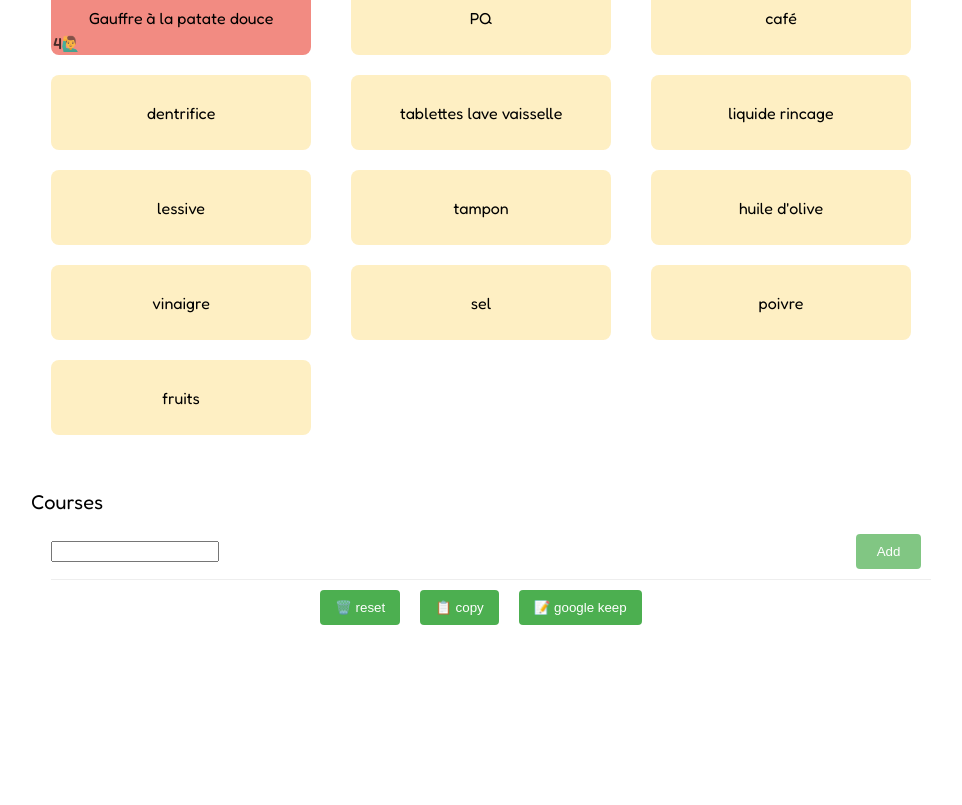
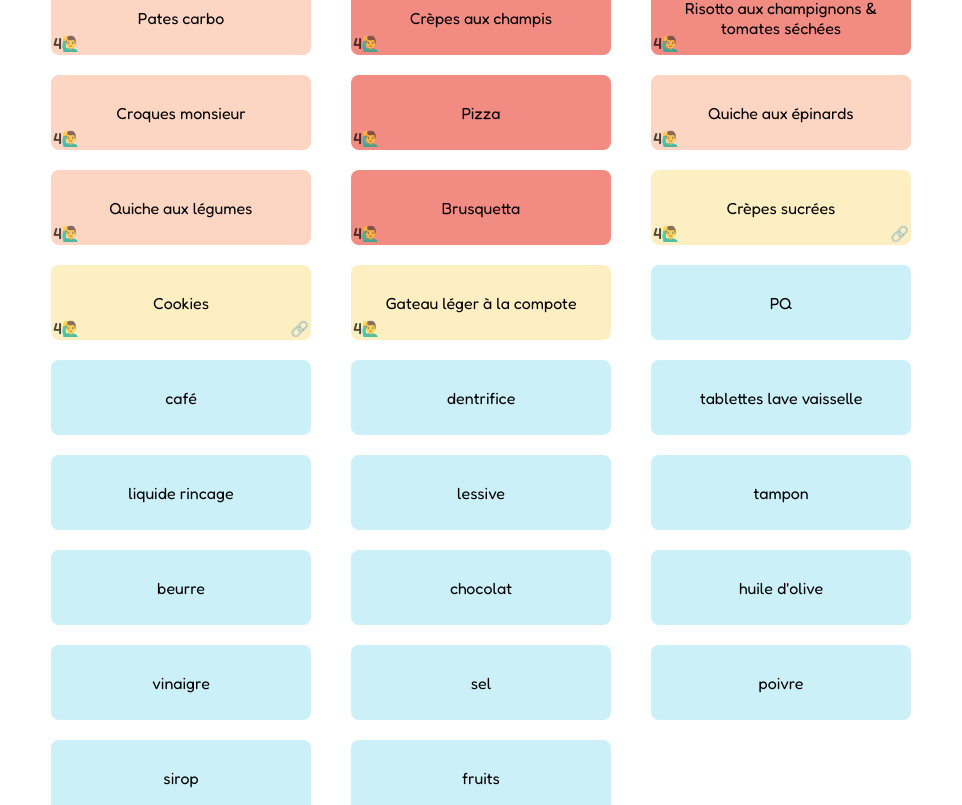
Before and after one commit to beuted/koors, a React (Create React App) app: page / in a window 1280 px wide. Shown: the part 655-1460 px from the top of the page, without its empty margins (159-1121 px from the left). Before the commit the page ends 1285 px from the top, so only its background shows below. Built offline with nearby package versions, Linux system fonts and the light colour scheme.

Commit message:
Pourquoi tu lis mes messages de commits en fait ?

```diff
--- a/src/App.css
+++ b/src/App.css
@@ -84,7 +84,16 @@
 }
 
 .singleItem {
+  background-color: #cbf0f8;
+}
+
+.dessert {
   background-color: #feefc3;
+}
+
+
+.flemme {
+  background-color: #fdd5c3;
 }
 
 .recette-title {
--- a/src/App.js
+++ b/src/App.js
@@ -32,7 +32,7 @@ function App() {
       localStorage.setItem('koors-items', JSON.stringify(items));
     }
     var itemKeys = Object.keys(items);
-    itemKeys.sort((i1, i2) => categoryMap[i1] < categoryMap[i2] ? 1 : -1)
+    itemKeys.sort((i1, i2) => categoryMap[i1] < categoryMap[i2] ? 1 : -1);
     setOrderedItems(itemKeys)
   }, [items])
 
@@ -49,7 +49,8 @@ function App() {
 
     let recette = recettes.find(x => x.name === recetteName);
 
-    setItemsToValide(Object.keys(recette.ingredients).filter(x => ingredientsToValidate.includes(x)));
+    if (!recette.singleItem) // If this is a single item recette don't validate
+      setItemsToValide(Object.keys(recette.ingredients).filter(x => ingredientsToValidate.includes(x)));
 
     for (var item of Object.entries(recette.ingredients)) {
       if (!newItems[item[0]])
@@ -172,7 +173,7 @@ function App() {
           Recettes
         </div>
         <div className="recettes">
-          {recettes.map((recette, i) => <div key={i} className={"recette" + (recette.singleItem ? " singleItem" : "")} onClick={() => addItems(recette.name)}>
+          {recettes.map((recette, i) => <div key={i} className={"recette" + (recette.singleItem ? " singleItem" : "") + (recette.type == 'dessert' ? " dessert" : "") + (recette.type == 'flemme' ? " flemme" : "")} onClick={() => addItems(recette.name)}>
             <div className="recette-title">{recette.name}</div>
             <div className="recette-nb-personnes">{recette.personnes ? recette.personnes + "🙋‍♂️" : ""}</div>
             <div className="recette-link">{recette.link ? (<a href={recette.link} target="_blank" onClick={(event) => event.stopPropagation()}>🔗</a>) : null}</div>
--- a/src/Recettes.js
+++ b/src/Recettes.js
@@ -5,6 +5,7 @@ let recettes = [{
     "pâte feuilletée": 1,
     "pignons de pain": 1
   },
+  type: "flemme",
   link: "https://dekajoo.notion.site/Tarte-tatin-tomates-44bca60e13474c1ca08789eef22ac632"
 },
 {
@@ -16,7 +17,7 @@ let recettes = [{
     "curcuma": 1,
     "pois chiche 300g": 2,
     "lait de coco gras 400ml": 1,
-    "bouillons cube": 1,
+    "bouillon cube": 1,
     "épinards frais": 1,
     "pot yaourt skir": 1,
     "tomate": 2,
@@ -58,6 +59,7 @@ let recettes = [{
     "gorgonzola 100g": 1,
     "noix 70g": 1
   },
+  type: "flemme",
   link: "https://owiowifouettemoi.com/2019/05/21/farniente-pasta/",
   personnes: 2
 },
@@ -67,7 +69,7 @@ let recettes = [{
     "farine 100g": 3,
     "oeuf": 3,
     "cottage cheese 250g": 1,
-    "beurre 10g": 3
+    "beurre": 1
   },
   link: "https://dekajoo.notion.site/Pierogi-54ec793bc45846808bf84f1e5968573d",
   personnes: 4
@@ -82,7 +84,7 @@ let recettes = [{
     "pois chiche 300g": 1,
     "épices chili": 1,
     "cumin": 1,
-    "bouillons cube": 1,
+    "bouillon cube": 1,
     "concassé tomate 50cl": 2,
     "chips tortillas": 1
   },
@@ -95,7 +97,7 @@ let recettes = [{
     "lasagne": 1,
     "épinard surgelé 500g": 2,
     "cottage cheese 250g": 2,
-    "lait 1l": 1
+    "lait": 1
   },
   personnes: 4
 },
@@ -151,7 +153,8 @@ let recettes = [{
     "féta": 1,
     "pomme": 1,
     "choux rouge": 1
-  }
+  },
+  type: "flemme",
 },
 {
   name: "Couscous végé",
@@ -168,24 +171,12 @@ let recettes = [{
     "concentré de tomate": 1,
     "paprika": 1,
     "ras-el-hanout": 1,
-    "bouillons cube": 1,
+    "bouillon cube": 1,
     "harissa": 1,
     "amandes": 1,
     "coriandre": 1
   },
   personnes: 6
-},
-{
-  name: "Gateau léger à la compote",
-  ingredients: {
-    "compote de pomme 350g": 1,
-    "huile de coco": 1,
-    "oeuf": 2,
-    "sucre": 1,
-    "farine d'épeautre": 1,
-    "levure": 1
-  },
-  personnes: 4
 },
 {
   name: "Rouleaux de printemps",
@@ -209,9 +200,153 @@ let recettes = [{
     "patate douce": 1,
     "oeuf": 3,
     "farine 100g": 2,
-    "lait 1l": 1,
+    "lait": 1,
     "fromage rapé": 1
   },
+  personnes: 4
+},
+{
+  name: "Pates carbo",
+  ingredients: {
+    "allumettes de bacon": 1,
+    "oeuf": 2,
+    "crème fraiche": 1,
+    "pates longues 250g": 1
+  },
+  type: "flemme",
+  personnes: 4
+},
+{
+  name: "Crèpes aux champis",
+  ingredients: {
+    "galette": 4,
+    "champignon": 1,
+    "oignon": 1,
+    "crème fraiche": 1,
+    "fromage rapé": 1,
+    "oeuf": 4,
+    "salade": 1
+  },
+  personnes: 4
+},
+{
+  name: "Risotto aux champignons & tomates séchées",
+  ingredients: {
+    "champignon": 1,
+    "oignon": 1,
+    "tomate séchée": 1,
+    "riz à risotto": 1,
+    "bouillon cube": 1,
+    "parmesan": 1,
+    "salade": 1
+  },
+  personnes: 4
+},
+{
+  name: "Croques monsieur",
+  ingredients: {
+    "pain de mis": 1,
+    "jambon": 1,
+    "crème fraiche": 1,
+    "fromage rapé": 1,
+    "salade": 1
+  },
+  type: "flemme",
+  personnes: 4
+},
+{
+  name: "Pizza",
+  ingredients: {
+    "champignon": 1,
+    "oignon": 1,
+    "chorizo": 1,
+    "mozzarella": 1,
+    "concassé tomate 50cl": 1,
+    "origan": 1,
+    "salade": 1,
+    "coeur d'artichaut": 1,
+    "farine 100g": 1,
+    "levure": 1,
+  },
+  personnes: 4
+},
+{
+  name: "Quiche aux épinards",
+  ingredients: {
+    "épinard surgelé 500g": 1,
+    "crème fraiche": 1,
+    "pate feuilleté": 1,
+    "oeuf": 3,
+    "lait": 1,
+    "féta": 1,
+  },
+  type: "flemme",
+  personnes: 4
+},
+{
+  name: "Quiche aux légumes",
+  ingredients: {
+    "légume du soleil surgelé": 1,
+    "crème fraiche": 1,
+    "pate feuilleté": 1,
+    "oeuf": 3,
+    "lait": 1,
+    "féta": 1,
+  },
+  type: "flemme",
+  personnes: 4
+},
+{
+  name: "Brusquetta",
+  ingredients: {
+
+  },
+  personnes: 4
+},
+{
+  name: "Crèpes sucrées",
+  ingredients: {
+    "farine 100g": 3,
+    "oeuf": 4,
+    "lait": 1,
+    "beurre": 1,
+    "rhum": 1,
+    "sucre": 1,
+    "nutella": 1,
+    "citron": 1
+  },
+  link: "https://cuisine.journaldesfemmes.fr/recette/333415-recette-de-crepes-la-meilleure-recette-rapide",
+  personnes: 4,
+  type: "dessert"
+},
+{
+  name: "Cookies",
+  ingredients: {
+    "beurre": 1,
+    "sucre brun": 1,
+    "sucre": 1,
+    "oeuf": 1,
+    "sucre vanillé": 1,
+    "farine 100g": 2,
+    "levure": 1,
+    "chocolat cuisine": 1,
+    "amandes": 1,
+  },
+  link: "https://dekajoo.notion.site/Cookies-54fdd89445744a8abfb396c825be235a",
+  personnes: 4,
+  type: "dessert"
+},
+{
+  name: "Gateau léger à la compote",
+  ingredients: {
+    "compote de pomme 350g": 1,
+    "huile de coco": 1,
+    "oeuf": 2,
+    "sucre": 1,
+    "farine d'épeautre": 1,
+    "levure": 1
+  },
+  type: "dessert",
   personnes: 4
 },
 {
@@ -264,6 +399,20 @@ let recettes = [{
   }
 },
 {
+  name: "beurre",
+  singleItem: true,
+  ingredients: {
+    "beurre": 1,
+  }
+},
+{
+  name: "chocolat",
+  singleItem: true,
+  ingredients: {
+    "beurre": 1,
+  }
+},
+{
   name: "huile d'olive",
   singleItem: true,
   ingredients: {
@@ -292,6 +441,13 @@ let recettes = [{
   }
 },
 {
+  name: "sirop",
+  singleItem: true,
+  ingredients: {
+    "sirop": 1,
+  }
+},
+{
   name: "fruits",
   singleItem: true,
   ingredients: {
@@ -309,15 +465,17 @@ export let categories = {
   "surgelés": "🧊",
   "apéro": "🍷",
   "ingredient-cuisine": "👨‍🍳",
-  "cuisine-du-monde": "🍜"
+  "cuisine-du-monde": "🍜",
+  "000-none": "❓"
 }
 
 export let ingredientsToValidate = [
   "curcuma",
   "cumin",
-  "bouillons cube",
+  "bouillon cube",
   "noix de muscade",
   "épice chili",
+  "origan",
   "ail",
   "oignon",
   "oeuf",
@@ -325,10 +483,13 @@ export let ingredientsToValidate = [
   "farine d'épeautre",
   "levure",
   "fromage rapé",
-  "lait 1l",
+  "lait",
+  "parmesan",
   "curry",
   "huile de coco",
   "sucre",
+  "sucre brun",
+  "sucre vanillé",
   "paprika",
   "ras-el-hanout",
   "harissa",
@@ -336,7 +497,10 @@ export let ingredientsToValidate = [
   "sauce soja",
   "galette de riz",
   "semoule 200g",
-  "pomme de terre"
+  "pomme de terre",
+  "beurre",
+  "rhum",
+  "nutella",
 ]
 
 export let categoryMap = {
@@ -358,6 +522,7 @@ export let categoryMap = {
   "courge butternut": "fruits-et-légumes",
   "piment vert": "fruits-et-légumes",
   "citron vert": "fruits-et-légumes",
+  "citron": "fruits-et-légumes",
   "pomme": "fruits-et-légumes",
   "choux rouge": "fruits-et-légumes",
   "choux": "fruits-et-légumes",
@@ -366,12 +531,13 @@ export let categoryMap = {
   "avocat": "fruits-et-légumes",
   "menthe": "fruits-et-légumes",
   "pomme de terre": "fruits-et-légumes",
+  "champignon": "fruits-et-légumes",
 
   // épices
   "curcuma": "épices",
   "curry": "épices",
   "cumin": "épices",
-  "bouillons cube": "épices",
+  "bouillon cube": "épices",
   "noix de muscade": "épices",
   "sel": "épices",
   "poivre": "épices",
@@ -379,16 +545,20 @@ export let categoryMap = {
   "paprika": "épices",
   "ras-el-hanout": "épices",
   "harissa": "épices",
+  "origan": "épices",
+  "épices chili": "épices",
 
   // laitages
   "pot yaourt skir": "laitages",
   "féta": "laitages",
+  "mozzarella": "laitages",
   "cottage cheese 250g": "laitages",
   "gorgonzola 100g": "laitages",
-  "beurre 10g": "laitages",
+  "beurre": "laitages",
   "oeuf": "laitages",
-  "lait 1l": "laitages",
   "fromage rapé": "laitages",
+  "parmesan": "laitages",
+  "crème fraiche": "laitages",
 
   // Conserves
   "pois chiche 300g": "conserves",
@@ -402,12 +572,16 @@ export let categoryMap = {
   "semoule 200g": "sauce-feculent",
   "lentille": "sauce-feculent",
   "pates courtes 250g": "sauce-feculent",
+  "pates longues 250g": "sauce-feculent",
   "conchiglionis 300g": "sauce-feculent",
   "lasagne": "sauce-feculent",
   "huile d'olive": "sauce-feculent",
   "vinaigre": "sauce-feculent",
   "cornichons": "sauce-feculent",
   "ketchup": "sauce-feculent",
+  "riz à risotto": "sauce-feculent",
+  "tomate séchée": "sauce-feculent",
+  "coeur d'artichaut": "sauce-feculent",
 
   // hygiène produit ménager
   "PQ": "hygiène",
@@ -419,20 +593,28 @@ export let categoryMap = {
 
   // Surgelés
   "épinard surgelé 500g": "surgelés",
+  "légume du soleil surgelé": "surgelés",
 
   // Apéro + boissons
   "chips tortillas": "apéro",
+  "sirop": "apéro",
+  "lait": "apéro",
+  "rhum": "apéro",
 
   // Ingrédient Cuisine
   "farine 100g": 'ingredient-cuisine',
   "farine d'épeautre": 'ingredient-cuisine',
   "sucre": 'ingredient-cuisine',
+  "sucre brun": 'ingredient-cuisine',
+  "sucre vanillé": 'ingredient-cuisine',
   "levure": 'ingredient-cuisine',
   "pignons de pain": 'ingredient-cuisine',
   "noix 70g": 'ingredient-cuisine',
   "abricots sec": 'ingredient-cuisine',
   "amandes": 'ingredient-cuisine',
   "graines": 'ingredient-cuisine',
+  "chocolat": 'ingredient-cuisine',
+  "chocolat cuisine": 'ingredient-cuisine',
 
   // Cuisine du monde
   "lait de coco gras 400ml": 'cuisine-du-monde',
@@ -444,12 +626,18 @@ export let categoryMap = {
   "vinaigre de riz": 'cuisine-du-monde',
 
   //
-
-  "pâte feuilletée": '',
-  "pain à burger": '',
-  "café": '',
-  "chapelure": '',
-  "compote de pomme 350g": '',
+  "galette": "000-none",
+  "pate feuilleté": "000-none",
+  "allumettes de bacon": "000-none",
+  "chorizo": "000-none",
+  "jambon": "000-none",
+  "pâte feuilletée": "000-none",
+  "pain à burger": "000-none",
+  "café": "000-none",
+  "chapelure": "000-none",
+  "compote de pomme 350g": "000-none",
+  "nutella": "000-none",
+  "pain de mis": "000-none"
 }
 
 export default recettes;
```
